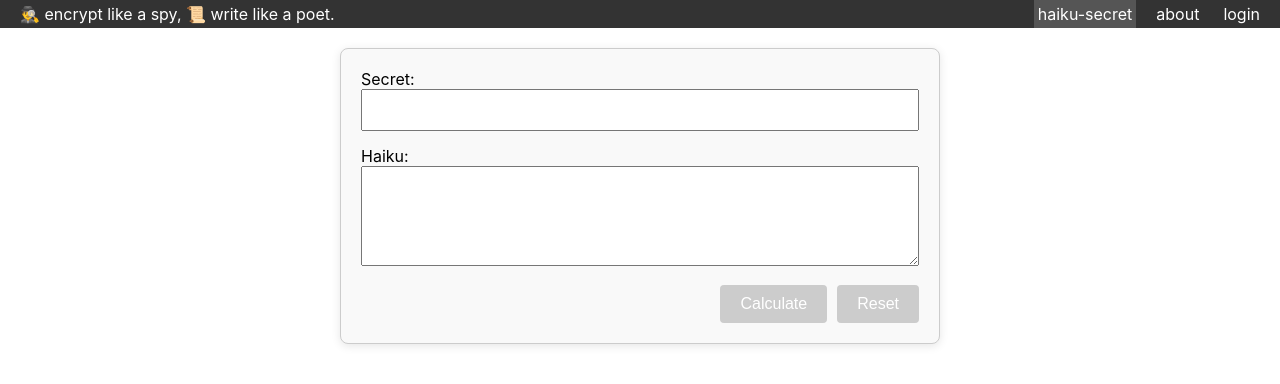
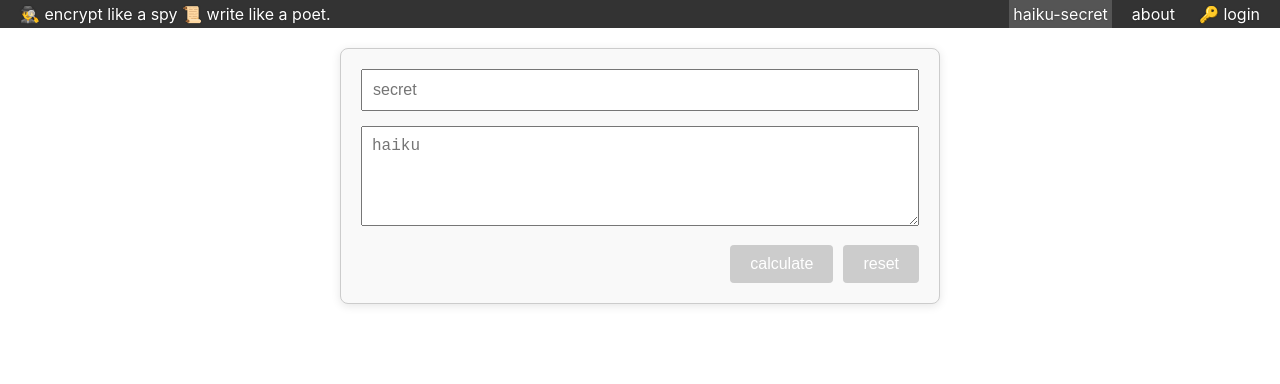
Before and after one commit to wishpath/haiku-frontend, a React (Create React App) app: page /haiku in a window 1280 px wide. Shown: the top 384 px of the page. Built offline with nearby package versions, Linux system fonts and the light colour scheme.

Commit message:
notes; design improvemnt and research

```diff
--- a/src/components/About.js
+++ b/src/components/About.js
@@ -1,23 +1,25 @@
-import "../styles/styles.css";
+import "../styles/about.css";
 
+
+//no need for async - "const About = async () => {"
+// because doesn't involve any asynchronous operations such as API calls, file reading, or timers
 const About = () => {
+
+  //tab title
   document.title = 'About';
+
+  //returns JSX (React's syntax for rendering UI) (JavaScript XML)
   return (
     <>
       <div className="toolbar" />
-      <div className="container" style={{ maxWidth: '768px', margin: 'auto', marginTop: '20px' }}>
-        <div className="paper" style={{
-          padding: '20px',
-          boxShadow: '0 8px 16px rgba(0, 0, 0, 0.2)', // Soft shadow effect
-          borderRadius: '4px',
-          backgroundColor: '#fff', // Optional: Set background color for the paper
-        }}>
+      <div className="container">
+        <div className="paper">
           <div className="fl">
             <img src="https://avatars.githubusercontent.com/u/117854313?v=4" className="photo" alt="Profile" />
             <br />
-            <a style={{ textShadow: '0px 0px 2px rgba(0, 0, 0, 0.2)' }}>Simonas Aruna</a>
+            <a className="name">Simonas Aruna</a>
             <br />
-            <a>🔒 Committed  to mastering ✨ the craft of programming 💻</a>
+            <a className="motto">🔒 Committed to mastering ✨ the craft of programming 💻</a>
             <br />
             <a href="https://www.linkedin.com/in/simonas-aruna/">LinkedIn</a>
             <br />
@@ -32,6 +34,9 @@ const About = () => {
       </div>
     </>
   );
-}
+};
 
+//exported so that it can be imported and used in other parts of the application.
+//"export default" - allows when importing, giveing it any custom name like "import CustomName from './About'"
+//otherwise - "export { About };" would require exact naming "import { About } from './About';"
 export default About;
--- a/src/components/Haiku.js
+++ b/src/components/Haiku.js
@@ -63,9 +63,10 @@ const HaikuComponent = () => {
              falsy values are only - null, undefined, false, 0, NaN, ""
              would also work: {error ? (<p className="error-message">Error: {error}</p>) : ()}*/}
             {error && <p className="error-message">Error: {error}</p>}
+            {(!haiku) &&
             <div className="input-group">
                 <label>
-                    Secret:
+                {(secret) && "secret:"}
                     <input
                         type="text"
                         value={secret}
@@ -78,12 +79,14 @@ const HaikuComponent = () => {
                         }}
                         disabled={haiku.length > 0}
                         className="secret-input"
+                        placeholder="secret"
                     />
                 </label>
-            </div>
+            </div>}
+            {(!secret) &&
             <div className="input-group">
                 <label>
-                    Haiku:
+                    {(haiku) && "haiku:"}
                     <textarea
                         value={haiku}
                         onChange={(e) => {
@@ -94,9 +97,10 @@ const HaikuComponent = () => {
                         }}
                         disabled={secret.length > 0}
                         className="haiku-input"
+                        placeholder="haiku"
                     />
                 </label>
-            </div>
+            </div>}
             <div className="button-group">
                 {/* Loading Indicator on the far left */}
                 {loading && (
@@ -114,7 +118,7 @@ const HaikuComponent = () => {
                         onClick={handleCalculate}
                         disabled={loading || (!haiku && !secret) || (isCalculated && haiku)}
                     >
-                        {(isCalculated && secret) ? 'Rec' : 'C'}alculate
+                        {((isCalculated && secret) ? 'rec' : 'c')}alculate {secret && "haiku"}{haiku && "secret"}
                     </button>
 
                     {/* Reset Button */}
@@ -123,7 +127,7 @@ const HaikuComponent = () => {
                         onClick={handleReset}
                         disabled={loading || (!haiku && !secret)}
                     >
-                        Reset
+                        reset
                     </button>
                 </div>
             </div>
--- a/src/components/Login.js
+++ b/src/components/Login.js
@@ -1,26 +1,37 @@
 // src/components/Login.js
+// React component might be used under the hood.
+// Curly braces are used when the name is strict, otherwise could be renamed
 import React, { useState } from 'react';
-import { useLogin } from '../context/LoginContext'; // Import your context
+import { useLogin } from '../context/LoginContext';
 
 const Login = () => {
-  const { login } = useLogin(); // Get the login function from context
+
+  // how login is accessed:
+  // LoginContext.js -> useContext(createContext()) -> useLogin() -> ... REACT MAGIC! ... -> LoginContext.Provider value -> login
+  const { login } = useLogin();
   const [inputUsername, setInputUsername] = useState('');
 
+  // event object
   const handleLogin = (e) => {
-    e.preventDefault();
+    e.preventDefault(); // Prevents the form from submitting
     login(inputUsername); // Call login with the username
     setInputUsername(''); // Clear the input
   };
 
   return (
+    //onSubmit attribute is a shorthand provided by React, so <form onSubmit={handleLogin(onSubmit)}> in't needed
+    //If you use <form onSubmit={handleLogin(onSubmit)}>, it will not prevent the default form submission
+    //handleLogin(onSubmit) would be excuted during render phase
     <form onSubmit={handleLogin}>
       <input
         type="text"
+        //will display whatever is in the variable "imputUsername"
         value={inputUsername}
+        //after adding a letter, whatever is displayed will be stored in the variable "imputUsername"
         onChange={(e) => setInputUsername(e.target.value)}
         placeholder="Enter username"
       />
-      <button type="submit">Login</button>
+      <button type="submit">{"Login" + (inputUsername ? (" as " + inputUsername) : "") }</button>
     </form>
   );
 };
--- a/src/components/Navbar.js
+++ b/src/components/Navbar.js
@@ -9,14 +9,14 @@ export default function Navbar() {
   return (
     <nav className="nav">
       <Link to="/" className="site-title">
-        🕵️‍♂️ encrypt like a spy, 📜 write like a poet.
+        🕵️‍♂️ encrypt like a spy 📜 write like a poet.
       </Link>
       <div style={{ display: 'flex', alignItems: 'center' }}>
         <ul>
           <CustomLink to="/haiku">haiku-secret</CustomLink>
           {/* <CustomLink to="/upload">csv-uploader</CustomLink> */}
           <CustomLink to="/">about</CustomLink>
-          <CustomLink to="/login">{isLoggedIn ? username : "login"}</CustomLink>
+          <CustomLink to="/login">{isLoggedIn ? ("👤 " + username) : "🔑 login"}</CustomLink>
         </ul>
       </div>
     </nav>
--- a/src/styles/HaikuComponent.css
+++ b/src/styles/HaikuComponent.css
@@ -22,6 +22,7 @@ label {
     width: 100%;
     padding: 10px;
     font-size: 16px;
+    box-sizing: border-box; /* Fixes width issues */
 }
 
 .haiku-input {
@@ -51,8 +52,9 @@ label {
     color: white;
 }
 
-.calculate-button:disabled {
-    background-color: #cccccc; /* Gray out */
+.calculate-button:disabled,
+.reset-button:disabled {
+    background-color: #cccccc;
     cursor: not-allowed;
 }
 
@@ -63,11 +65,6 @@ label {
 .reset-button {
     background-color: red;
     color: white;
-}
-
-.reset-button:disabled {
-    background-color: #cccccc; /* Gray out */
-    cursor: not-allowed;
 }
 
 .reset-button:hover:enabled {
@@ -84,116 +81,3 @@ label {
     width: 24px;
     height: 24px;
 }
-
-.button-group {
-    display: flex;
-    justify-content: space-between; /* Space between the loading message and buttons */
-    align-items: center;
-    gap: 10px;
-    margin-top: 10px;
-}
-
-.calculate-button,
-.reset-button {
-    padding: 10px 20px;
-    font-size: 16px;
-    border: none;
-    border-radius: 4px;
-    cursor: pointer;
-    transition: background-color 0.3s, opacity 0.3s;
-}
-
-.calculate-button {
-    background-color: #007bff;
-    color: white;
-}
-
-.calculate-button:disabled {
-    background-color: #cccccc; /* Gray out */
-    cursor: not-allowed;
-}
-
-.calculate-button:hover:enabled {
-    background-color: #0056b3;
-}
-
-.reset-button {
-    background-color: red;
-    color: white;
-}
-
-.reset-button:disabled {
-    background-color: #cccccc; /* Gray out */
-    cursor: not-allowed;
-}
-
-.reset-button:hover:enabled {
-    background-color: darkred;
-}
-
-.loading-message {
-    display: flex;
-    align-items: center;
-    gap: 10px;
-}
-
-.loading-icon {
-    width: 24px;
-    height: 24px;
-}
-
-.button-group {
-    display: flex;
-    justify-content: space-between; /* Space between loading message and buttons */
-    align-items: center;
-    margin-top: 10px;
-}
-
-.calculate-button,
-.reset-button {
-    padding: 10px 20px;
-    font-size: 16px;
-    border: none;
-    border-radius: 4px;
-    cursor: pointer;
-    transition: background-color 0.3s, opacity 0.3s;
-}
-
-.calculate-button {
-    background-color: #007bff;
-    color: white;
-}
-
-.calculate-button:disabled {
-    background-color: #cccccc; /* Gray out */
-    cursor: not-allowed;
-}
-
-.calculate-button:hover:enabled {
-    background-color: #0056b3;
-}
-
-.reset-button {
-    background-color: red;
-    color: white;
-}
-
-.reset-button:disabled {
-    background-color: #cccccc; /* Gray out */
-    cursor: not-allowed;
-}
-
-.reset-button:hover:enabled {
-    background-color: darkred;
-}
-
-.loading-message {
-    display: flex;
-    align-items: center;
-    gap: 10px;
-}
-
-.loading-icon {
-    width: 24px;
-    height: 24px;
-}
--- /dev/null
+++ b/src/styles/about.css
@@ -0,0 +1,44 @@
+.toolbar {
+    /* Add any styles specific to the toolbar if necessary */
+  }
+
+  .container {
+    max-width: 768px;
+    margin: auto;
+    margin-top: 20px;
+  }
+
+  .paper {
+    padding: 20px;
+    box-shadow: 0 2px 15px rgba(0, 0, 0, 0.4); /* Soft shadow effect */
+    border-radius: 4px;
+    background-color: #fff; /* Optional: Set background color for the paper */
+  }
+
+  .fl {
+    display: flex;
+    flex-direction: column;
+    align-items: center;
+  }
+
+  .photo {
+    width: 120px;
+    height: 120px;
+    margin: auto;
+    margin-top: 10px;
+    border-radius: 50%; /* Makes the photo circular */
+    object-fit: cover; /* Ensures the image covers the entire circle */
+    box-shadow: 0 0px 10px rgba(0, 0, 0, 0.9); /* Adds a soft shadow around the image */
+  }
+
+  a {
+    text-shadow: 0px 0px 2px rgba(0, 0, 0, 0.4);
+  }
+
+  .name {
+    text-shadow: 0px 0px 2px rgba(0, 0, 0, .7);
+  }
+
+  .motto {
+    text-shadow: 0px 0px 2px rgba(0, 0, 0, .4);
+  }
```
Also changed, not shown: src/context/LoginContext.js (+14 -0 lines), 1 other file (tests, documents, lock files or other folders).
